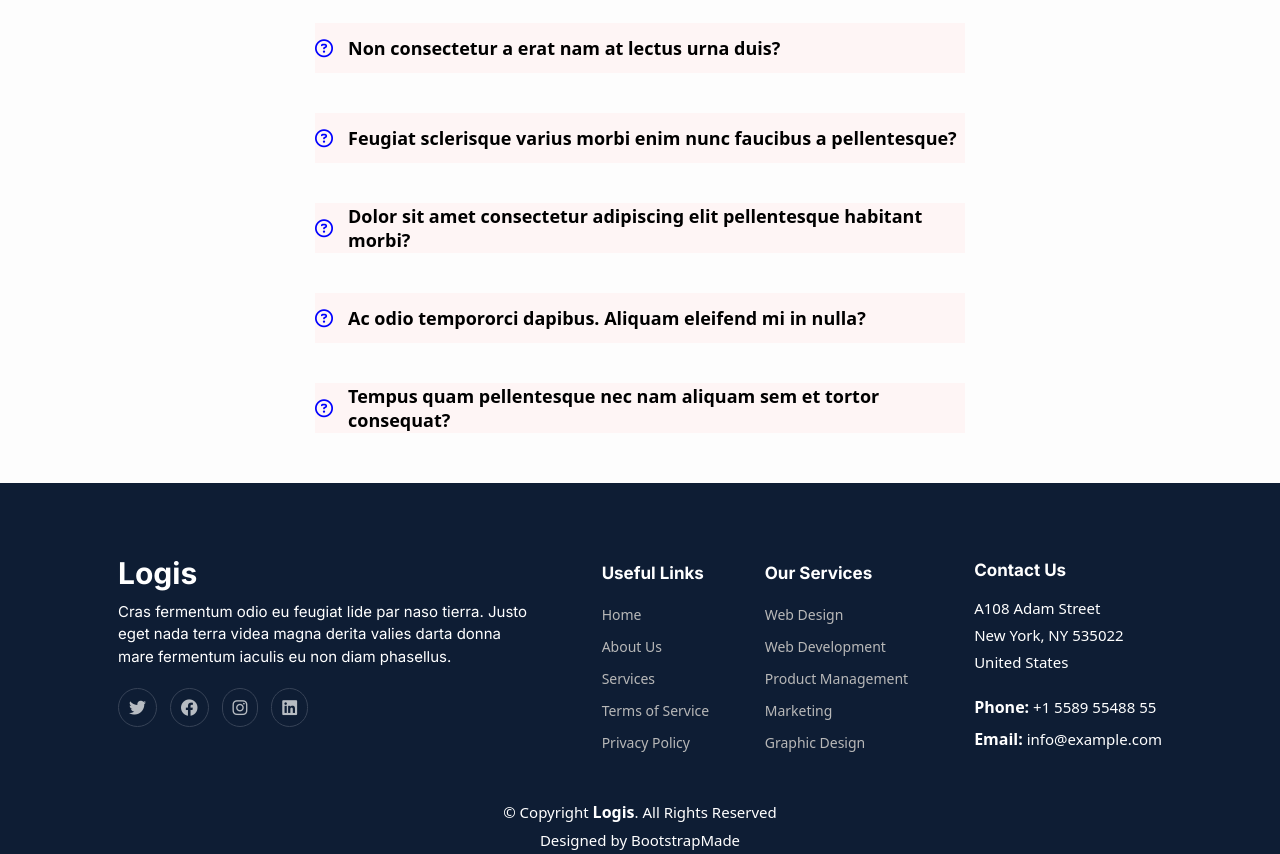
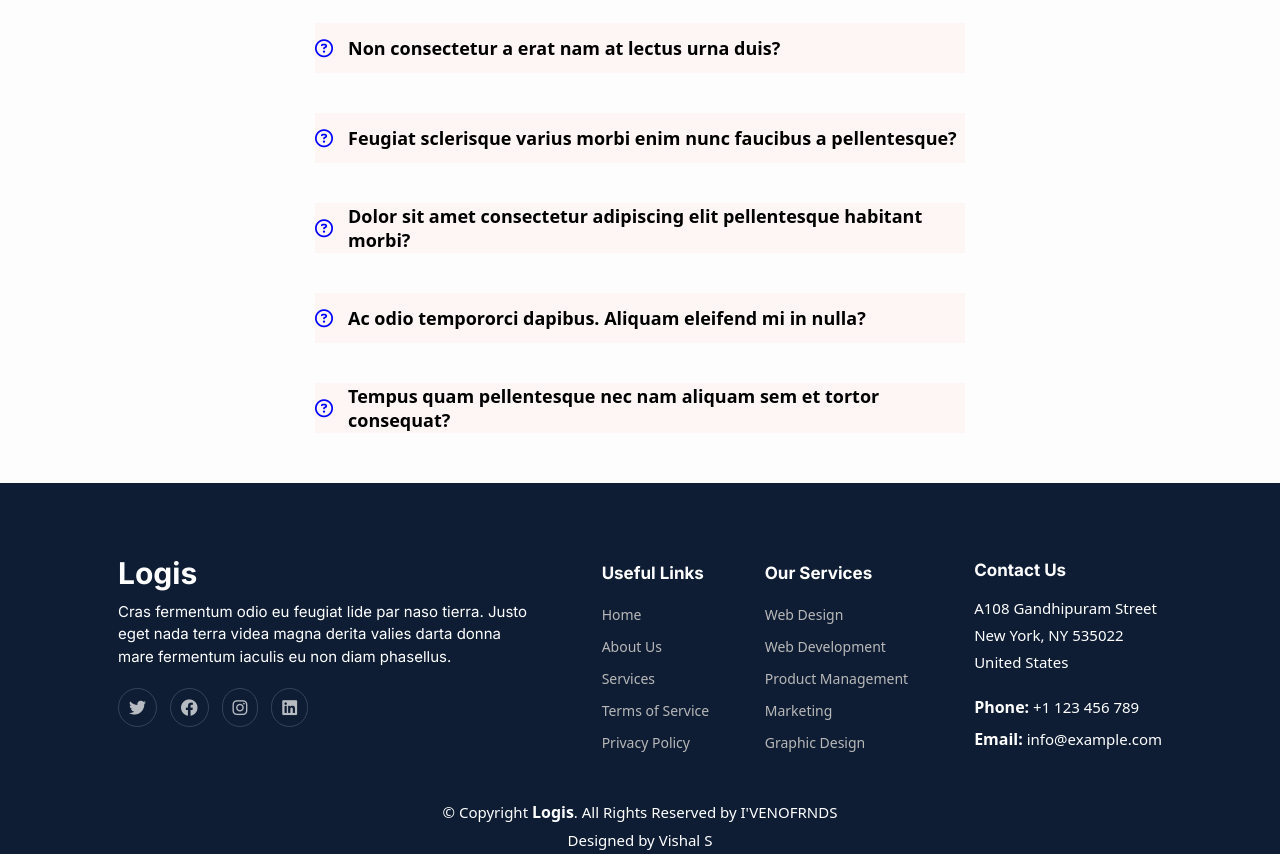
Before and after one commit to SVishal111/Logis_Website, a plain HTML site: page index.html in a window 1280 px wide. Shown: the part 6573-7427 px from the top of the page. Drawn offline with Linux system fonts and the light colour scheme.

Commit message:
Update index.html

```diff
--- a/index.html
+++ b/index.html
@@ -601,14 +601,14 @@
             </div>
             <div class="contactUs">
                 <h3>Contact Us</h3>
-                <p class="address">A108 Adam Street <br> New York, NY 535022 <br> United States</p>
-                <p class="phone"><span>Phone:</span> +1 5589 55488 55</p>
+                <p class="address">A108 Gandhipuram Street <br> New York, NY 535022 <br> United States</p>
+                <p class="phone"><span>Phone:</span> +1 123 456 789</p>
                 <p class="email"><span>Email:</span> info@example.com</p>
             </div>
         </div>
         <div class="copyright">
-            <p>&copy; Copyright <span>Logis</span>. All Rights Reserved</p>
-            <p class="BMade">Designed by BootstrapMade</p>
+            <p>&copy; Copyright <span>Logis</span>. All Rights Reserved by I'VENOFRNDS</p>
+            <p class="BMade">Designed by Vishal S</p>
         </div>
     </footer>
 </body>
```
